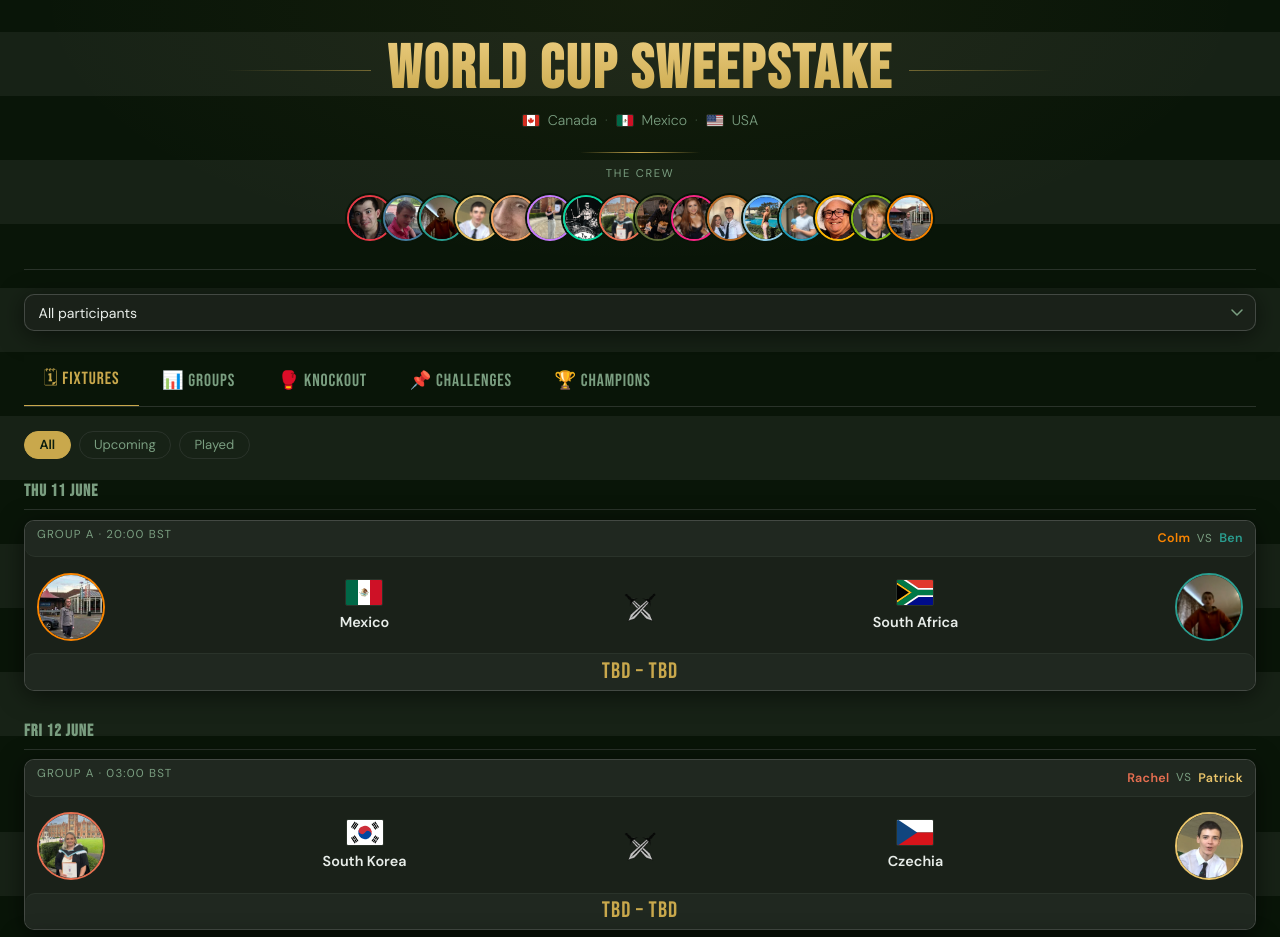
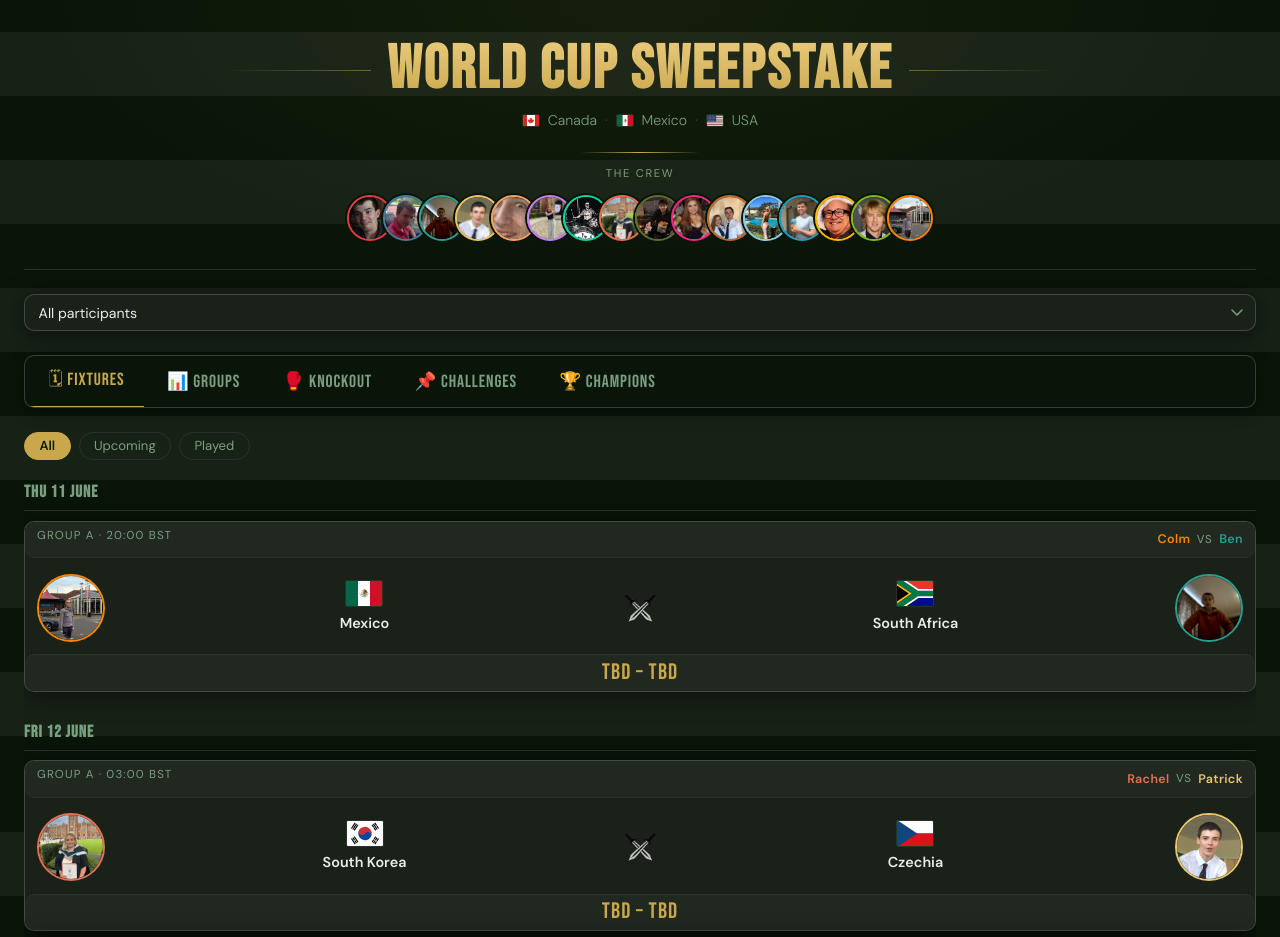
Before and after one commit to michaelwatkins2000/stranmillis-wc-sweepstake, a React (Vite) app: page / in a window 1280 px wide. Shown: the top 937 px of the page. Built offline with nearby package versions, Linux system fonts and the light colour scheme.

Commit message:
Animation and tabs optimisation

```diff
--- a/src/App.css
+++ b/src/App.css
@@ -59,6 +59,9 @@ button { cursor: pointer; font-family: inherit; }
   max-width: 1280px;
   margin: 0 auto;
   padding: 0 1.5rem 4rem;
+}
+
+.tab-content-clip {
   overflow-x: hidden;
 }
 
@@ -218,15 +221,18 @@ button { cursor: pointer; font-family: inherit; }
 .tab-nav {
   display: flex;
   gap: 0.25rem;
-  border-bottom: 1px solid var(--border);
   margin-bottom: 1.5rem;
   overflow-x: auto;
   overflow-y: hidden;
   overscroll-behavior-x: contain;
   position: sticky;
-  top: 0;
+  top: 8px;
   z-index: 50;
   background: var(--bg);
+  border: 1px solid var(--card-border);
+  border-radius: var(--radius-md);
+  padding: 0 0.25rem;
+  box-shadow: 0 4px 16px rgba(0,0,0,0.4);
 }
 
 .tab-nav::-webkit-scrollbar { display: none; }
@@ -250,6 +256,7 @@ button { cursor: pointer; font-family: inherit; }
 .tab-btn--active {
   color: var(--gold);
   border-bottom-color: var(--gold);
+  border-bottom-width: 2px;
 }
 
 /* ── Tab Content ──────────────────────────────────── */
--- a/src/App.jsx
+++ b/src/App.jsx
@@ -1,4 +1,4 @@
-import { useState } from 'react'
+import { useState, useRef } from 'react'
 import './App.css'
 
 import { users } from './data/users'
@@ -21,17 +21,19 @@ const TAB_IDS = TABS.filter(t => !t.href).map(t => t.id)
 export default function App() {
   const [activeTab, setActiveTab] = useState('fixtures')
   const [selectedUser, setSelectedUser] = useState(null)
-  const [slideDir, setSlideDir] = useState('right')
   const [animKey, setAnimKey] = useState(0)
+  const activeTabRef = useRef('fixtures')
+  const slideDirRef = useRef('right')
 
   const toggleUser = (slug) => {
     setSelectedUser(prev => (prev === slug ? null : slug))
   }
 
   const handleTabChange = (tabId) => {
-    const currentIdx = TAB_IDS.indexOf(activeTab)
+    const currentIdx = TAB_IDS.indexOf(activeTabRef.current)
     const newIdx = TAB_IDS.indexOf(tabId)
-    setSlideDir(newIdx >= currentIdx ? 'right' : 'left')
+    slideDirRef.current = newIdx >= currentIdx ? 'right' : 'left'
+    activeTabRef.current = tabId
     setAnimKey(k => k + 1)
     setActiveTab(tabId)
   }
@@ -108,11 +110,13 @@ export default function App() {
       </nav>
 
       {/* ── Tab Content ── */}
-      <div key={animKey} className={`tab-slide-${slideDir}`}>
-        {activeTab === 'fixtures' && <Fixtures selectedUser={selectedUser} />}
-        {activeTab === 'groups'   && <Groups   selectedUser={selectedUser} />}
-        {activeTab === 'knockout' && <Knockout selectedUser={selectedUser} />}
-        {activeTab === 'postit'   && <PostItBoard />}
+      <div className="tab-content-clip">
+        <div key={animKey} className={`tab-slide-${slideDirRef.current}`}>
+          {activeTab === 'fixtures' && <Fixtures selectedUser={selectedUser} />}
+          {activeTab === 'groups'   && <Groups   selectedUser={selectedUser} />}
+          {activeTab === 'knockout' && <Knockout selectedUser={selectedUser} />}
+          {activeTab === 'postit'   && <PostItBoard />}
+        </div>
       </div>
     </div>
   )
```
